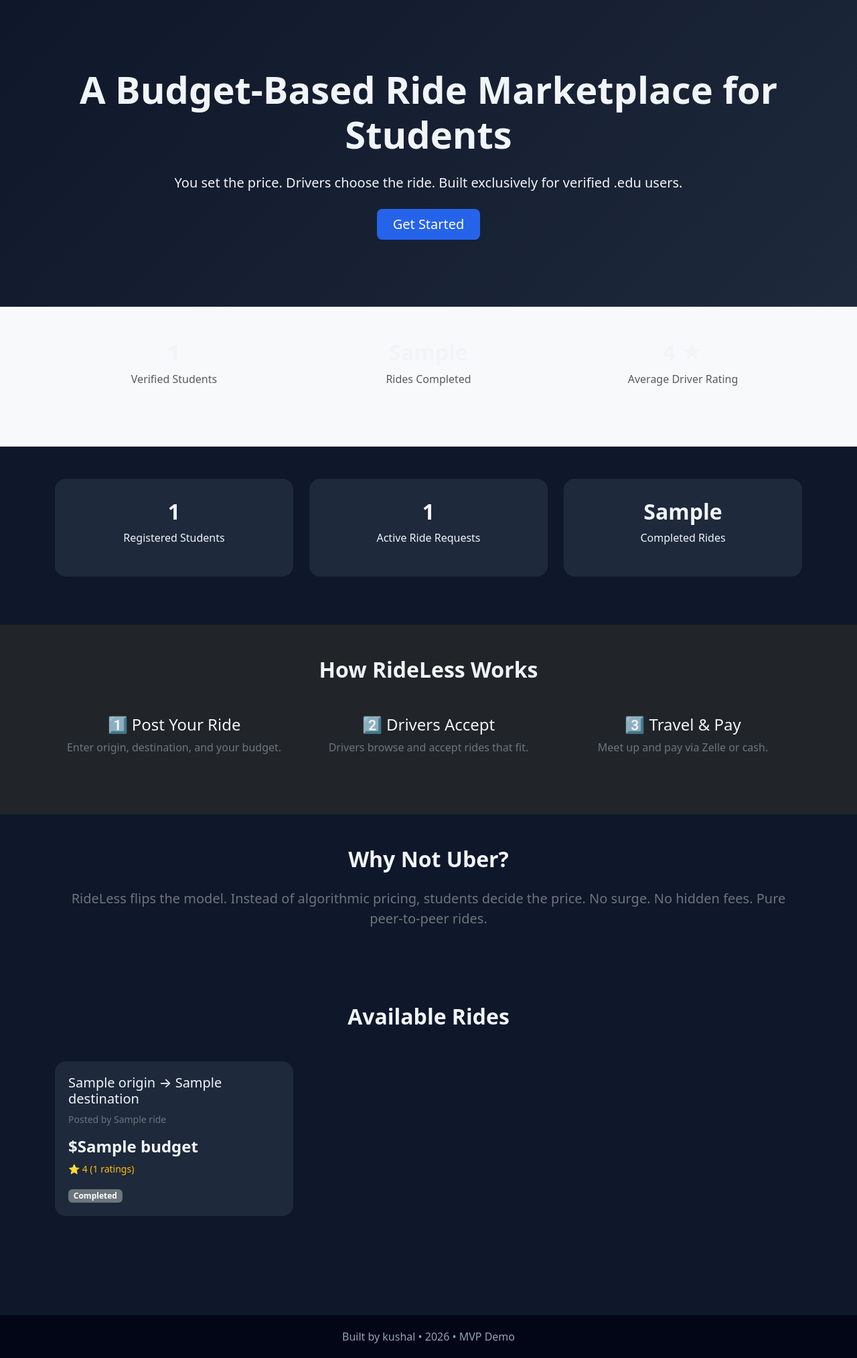
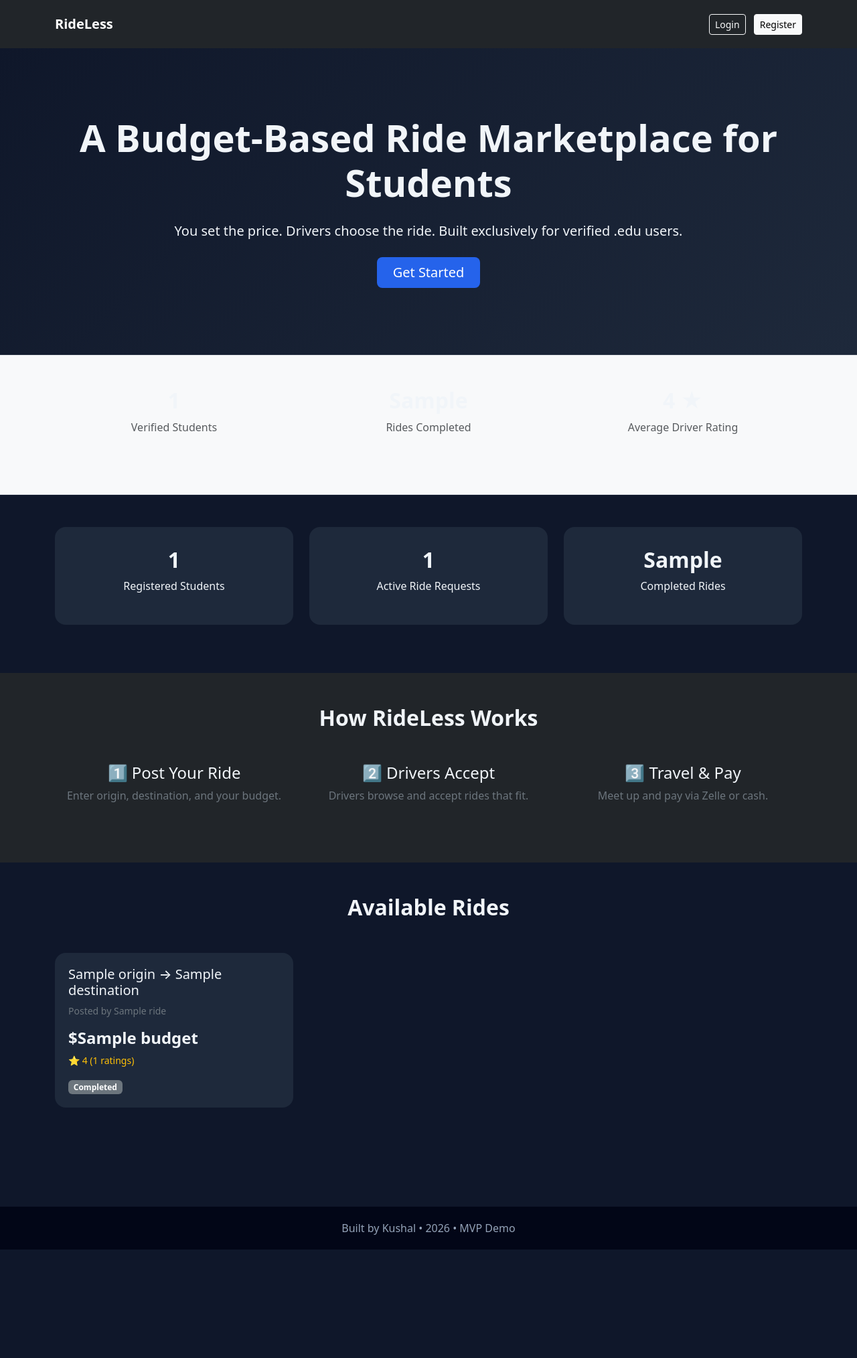
Before and after one commit to KushalKUMAR-P/student-ride-demo, a Flask app: template templates/index.html in a window 1280 px wide. Shown: the whole page at 67% size. After the commit the page ends 1866 px from the top, so only its background shows below. Run offline with Flask 3, Linux system fonts and the light colour scheme; the template is opened without the code that fills it: most values are stand-ins (such as "Sample title", 1, 10 or a date in 2020); some libraries are stand-ins or nearby versions.

Commit message:
Upgrade homepage with professional navbar and verified badge

```diff
--- a/templates/index.html
+++ b/templates/index.html
@@ -61,6 +61,48 @@
 
 <body>
 
+  <!-- NAVBAR -->
+  <nav class="navbar navbar-expand-lg navbar-dark bg-dark py-3">
+    <div class="container">
+
+      <a class="navbar-brand fw-bold" href="/">RideLess</a>
+
+      <div class="ms-auto">
+
+        {% if session.user_id %}
+          <span class="text-white me-2">
+            {{ session.username }}
+          </span>
+
+          {% if session.user_verified %}
+            <span class="badge bg-success me-3">Verified</span>
+          {% endif %}
+
+          <a href="/dashboard" class="btn btn-outline-light btn-sm me-2">
+            Dashboard
+          </a>
+
+          <a href="/logout" class="btn btn-light btn-sm">
+            Logout
+          </a>
+
+        {% else %}
+
+          <a href="/login" class="btn btn-outline-light btn-sm me-2">
+            Login
+          </a>
+
+          <a href="/register" class="btn btn-light btn-sm">
+            Register
+          </a>
+
+        {% endif %}
+
+      </div>
+    </div>
+  </nav>
+
+
   <!-- HERO -->
   <section class="hero">
     <div class="container">
@@ -84,6 +126,7 @@
     </div>
   </section>
 
+
   <!-- PLATFORM METRICS -->
   <section class="py-5 bg-light border-top border-bottom">
     <div class="container text-center">
@@ -100,7 +143,13 @@
         </div>
 
         <div class="col-md-4 mb-4">
-          <h2 class="fw-bold">{{ average_rating }} ★</h2>
+          <h2 class="fw-bold">
+            {% if average_rating %}
+              {{ average_rating }} ★
+            {% else %}
+              —
+            {% endif %}
+          </h2>
           <p class="text-muted">Average Driver Rating</p>
         </div>
 
@@ -171,19 +220,6 @@
   </section>
 
 
-  <!-- WHY DIFFERENT -->
-  <section class="py-5">
-    <div class="container text-center">
-      <h2 class="fw-bold mb-4">Why Not Uber?</h2>
-      <p class="lead text-secondary">
-        RideLess flips the model.
-        Instead of algorithmic pricing, students decide the price.
-        No surge. No hidden fees. Pure peer-to-peer rides.
-      </p>
-    </div>
-  </section>
-
-
   <!-- AVAILABLE RIDES -->
   <section class="py-5">
     <div class="container">
@@ -206,7 +242,6 @@
             </p>
             {% endif %}
 
-
             {% if ride.status == "Pending" %}
             <span class="badge bg-warning text-dark">Pending</span>
             {% elif ride.status == "Accepted" %}
@@ -224,11 +259,11 @@
     </div>
   </section>
 
+
   <!-- FOOTER -->
   <footer>
-    Built by kushal • 2026 • MVP Demo
+    Built by Kushal • 2026 • MVP Demo
   </footer>
 
 </body>
-
 </html>
```
